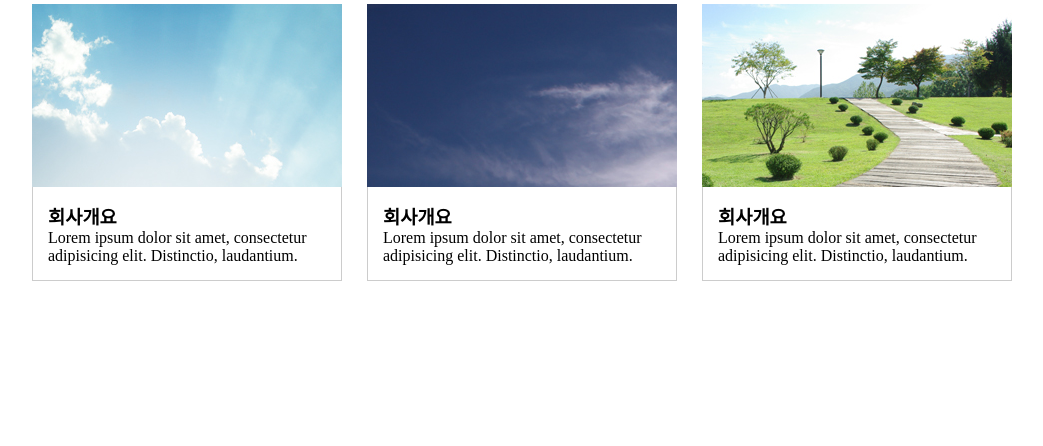
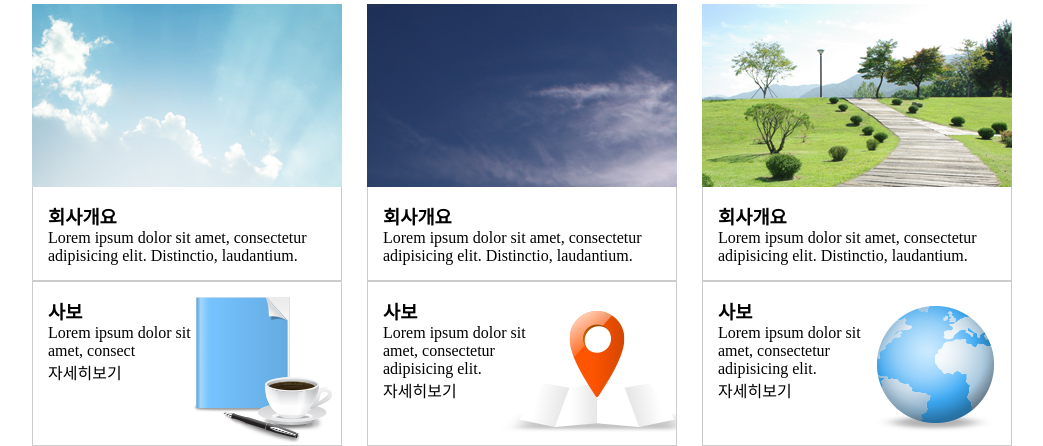
Before and after one commit to thx4today/web2020, a PHP site: page / in a window 1280 px wide. Shown: the part 768-1214 px from the top of the page, without its empty margins (118-1161 px from the left). Before the commit the page ends 1049 px from the top, so only its background shows below. Run offline with PHP 8.4, Linux system fonts and the light colour scheme.

Commit message:
today up

```diff
--- a/01site/01himedia/css/style.css
+++ b/01site/01himedia/css/style.css
@@ -114,3 +114,21 @@ article#container li div.card_body{
 }
 article#container img{display: block;}
 /*article end*/
+
+
+article#containerOne{width: 980px;margin: 0 auto}
+article#containerOne li{
+	float: left;width:310px;height: 165px;
+	margin-right:25px;
+	border: 1px solid #ccc;position: relative;
+	overflow: hidden;
+}
+article#containerOne li:last-child{margin-right: 0;}
+
+article#containerOne li div.card_body{
+	position: relative;
+	padding:15px;
+	width:180px;
+
+}
+article#containerOne img{display: block;position: absolute;right:-20px;top:10px;}
--- a/01site/01himedia/index.html
+++ b/01site/01himedia/index.html
@@ -126,5 +126,42 @@
 		</ul>
 
 	</article>
+	<article id="containerOne">
+		<ul>
+			<li>
+				<div class="card">
+					<img src="images/imgbg01.jpg" alt="사보">
+					<div class="card_body">
+						<h3>사보</h3>
+						<p>Lorem ipsum dolor sit amet, consect</p>
+						<a href="#">자세히보기</a>
+					</div>
+				</div>
+			</li>
+			<li>
+				<div class="card">
+					<img src="images/imgbg02.jpg" alt="사보">
+					<div class="card_body">
+						<h3>사보</h3>
+						<p>Lorem ipsum dolor sit amet, consectetur adipisicing elit.</p>
+						<a href="#">자세히보기</a>
+					</div>
+				</div>
+			</li>
+			<li>
+				<div class="card">
+					<img src="images/imgbg03.jpg" alt="사보">
+					<div class="card_body">
+						<h3>사보</h3>
+						<p>Lorem ipsum dolor sit amet, consectetur adipisicing elit.</p>
+						<a href="#">자세히보기</a>
+					</div>
+				</div>
+			</li>
+		</ul>
+	</article>
+
+
+
 </body>
 </html>
--- a/20191227_table/index.html
+++ b/20191227_table/index.html
@@ -16,10 +16,15 @@
 
 		tbody>tr:nth-child(2n+1){background-color:pink;}
 		tbody>tr:hover{background-color:gray;}
+		table>caption{
+			display: none;
+			padding: 0;font-size:0;line-height:0;
+		}
 	</style>
 </head>
 <body>
 	<table>
+		<caption>한국인구 분포</caption>
 		<col width="10%">
 		<col width="10%">
 		<col width="20%">
```
Also changed, not shown: 01site/01himedia/images/imgbg01.jpg (added), 01site/01himedia/images/imgbg02.jpg (added), 01site/01himedia/images/imgbg03.jpg (added).
